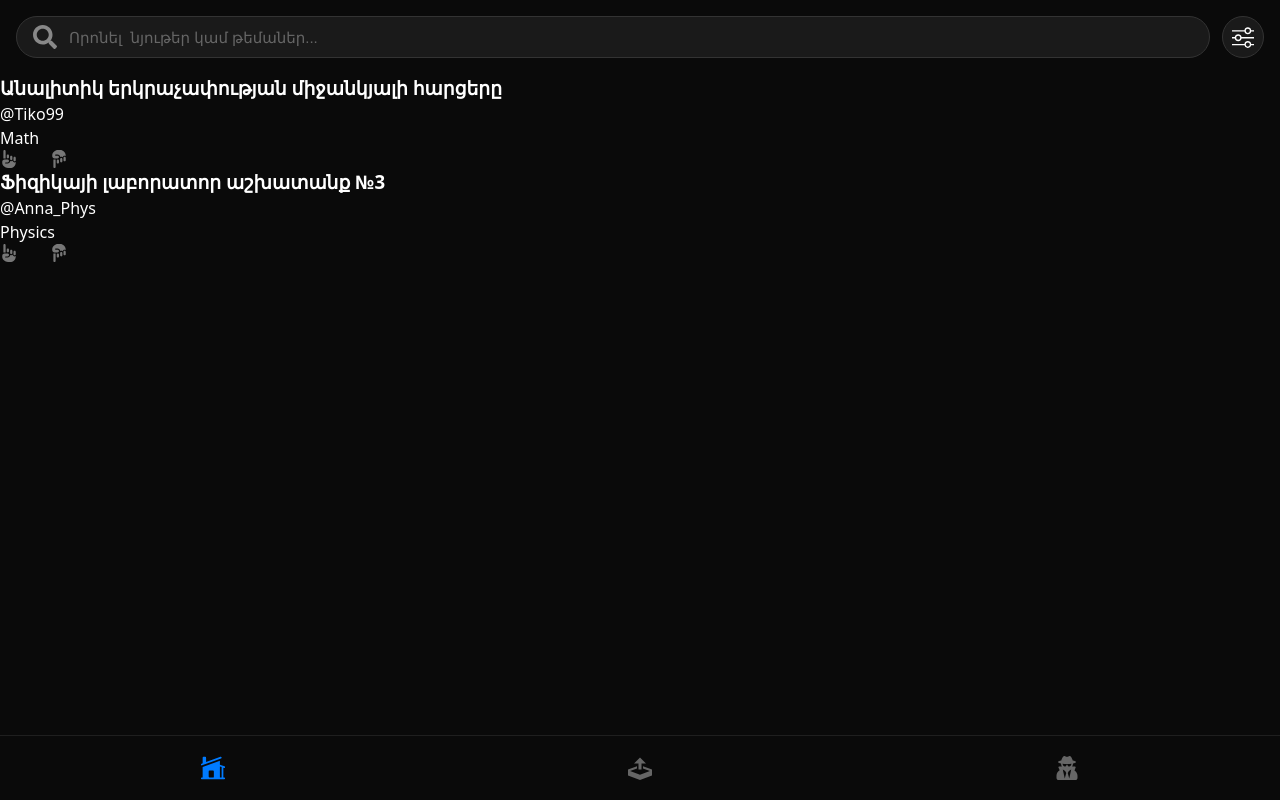
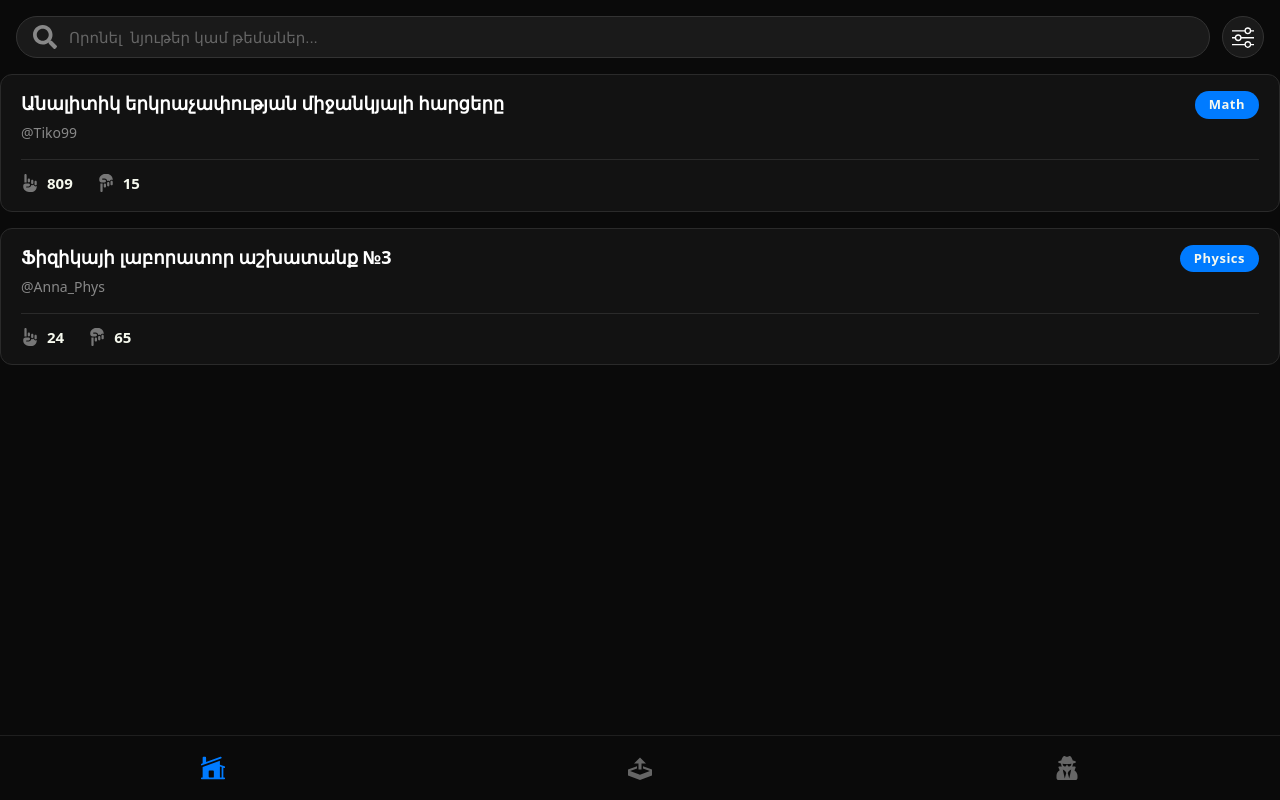
Before and after one commit to Grigor-Hovakimyan761/w3-app, a React (Vite) app: page / in a window 1280 px wide. Built offline with nearby package versions, Linux system fonts and the light colour scheme.

Commit message:
feat: enhance PostCard component with initial likes and dislikes support

```diff
--- a/src/components/postcard/postCard.css
+++ b/src/components/postcard/postCard.css
@@ -1,3 +1,117 @@
+/* Քարտի գլխավոր կոնտեյները (Մուգ թեմա) */
+.post-card-container {
+  display: flex;
+  flex-direction: column; /* Դասավորությունը դարձրինք վերևից ներքև */
+  background-color: #121212; /* Հիմնական մուգ մոխրագույն ֆոն */
+  border: 1px solid #2a2a2a; /* Նուրբ, մի քիչ բաց մոխրագույն եզրագիծ */
+  border-radius: 12px;
+  padding: 16px 20px;
+  margin-bottom: 16px;
+  transition: background-color 0.2s ease, border-color 0.2s ease;
+}
+
+/* Էֆեկտ մկնիկը վրան պահելիս */
+.post-card-container:hover {
+  background-color: #161616; /* Մի փոքր ավելի բացանում է */
+  border-color: #3a3a3a;
+}
+
+/* --- Վերևի հատված (Վերնագիր + Tag) --- */
+.post-top {
+  display: flex;
+  justify-content: space-between;
+  align-items: flex-start;
+  margin-bottom: 16px;
+}
+
+.post-info {
+  display: flex;
+  flex-direction: column;
+  gap: 6px;
+  max-width: 75%; /* Որպեսզի երկար վերնագիրը չկպնի Tag-ին */
+}
+
+.post-title {
+  margin: 0;
+  font-size: 18px;
+  color: #ffffff; /* Վերնագիրը՝ վառ սպիտակ */
+  line-height: 1.4;
+  font-weight: 600;
+}
+
+.author-nickname {
+  color: #888888; /* Նիքնեյմը՝ խամրած մոխրագույն */
+  font-size: 14px;
+  font-weight: 500;
+}
+
+/* --- Առարկայի պիտակը (Tag) --- */
+.subject-tag {
+  background-color: #007bff; /* Վառ կապույտ (կարող ենք հետո դինամիկ դարձնել) */
+  color: #F6F9EE;
+  padding: 4px 14px;
+  border-radius: 20px;
+  font-size: 13px;
+  font-weight: 600;
+  letter-spacing: 0.5px;
+}
+
+/* --- Բաժանարար գիծ նկարի նման --- */
+.divider {
+  height: 1px;
+  background-color: #2a2a2a; /* Գրեթե աննկատ գիծ */
+  margin-bottom: 12px;
+}
+
+/* --- Ներքևի հատված (Քվեարկություն) --- */
+.post-bottom {
+  display: flex;
+  align-items: center;
+}
+
+.vote-section {
+  display: flex;
+  flex-direction: row; /* Սլաքներն ու թիվը հորիզոնական դրեցինք */
+  align-items: center;
+  gap: 16px; /* Հեռավորություն սլաքների և թվի միջև */
+}
+
+.upvote-btn, .downvote-btn {
+  background: none;
+  border: none;
+  cursor: pointer;
+  font-size: 18px;
+  color: #777777; /* Սկզբնական խամրած գույն */
+  transition: color 0.2s ease, transform 0.1s ease;
+  display: flex;
+  align-items: center;
+  justify-content: center;
+}
+
+/* Վառ գույներ hover-ի ժամանակ (մկնիկը վրան պահելիս) */
+.upvote-btn:hover {
+  color: #00e676;
+  transform: scale(1.2);
+}
+
+.downvote-btn:hover {
+  color: #ff3d00;
+  transform: scale(1.2);
+}
+
+.upvote-btn:active, .downvote-btn:active {
+  transform: scale(0.9); /* Սեղմելիս կտրուկ փոքրանում է */
+}
+
+/* --- ԱՎԵԼԱՑՎԱԾ ՄԱՍ՝ Ակտիվ (ընտրված) վիճակների համար --- */
+.upvote-btn.active-up {
+  color: #00e676; /* Մնում է կանաչ, երբ ընտրված է */
+}
+
+.downvote-btn.active-down {
+  color: #ff3d00; /* Մնում է կարմիր, երբ ընտրված է */
+}
+
 /* --- Ներքևի հատված (Քվեարկություն - 2 առանձին թիվ) --- */
 .post-bottom {
   display: flex;
--- a/src/pages/MainFeed.tsx
+++ b/src/pages/MainFeed.tsx
@@ -12,7 +12,8 @@ function MainFeed() {
           title="Անալիտիկ երկրաչափության միջանկյալի հարցերը"
           authorNickname="Tiko99"
           subjectTag="Math"
-        upvotes={15}
+          initialLikes={809}
+          initialDislikes={15}
         />
 
         {/* Կարող ենք կանչել ևս մեկը՝ ուրիշ տվյալներով */}
@@ -20,7 +21,8 @@ function MainFeed() {
           title="Ֆիզիկայի լաբորատոր աշխատանք №3"
           authorNickname="Anna_Phys"
           subjectTag="Physics"
-        upvotes={8}
+          initialLikes={24}
+          initialDislikes={65}
         />
       </div>
     </div>
```
Lines whose indentation alone changed are shown as unchanged.
